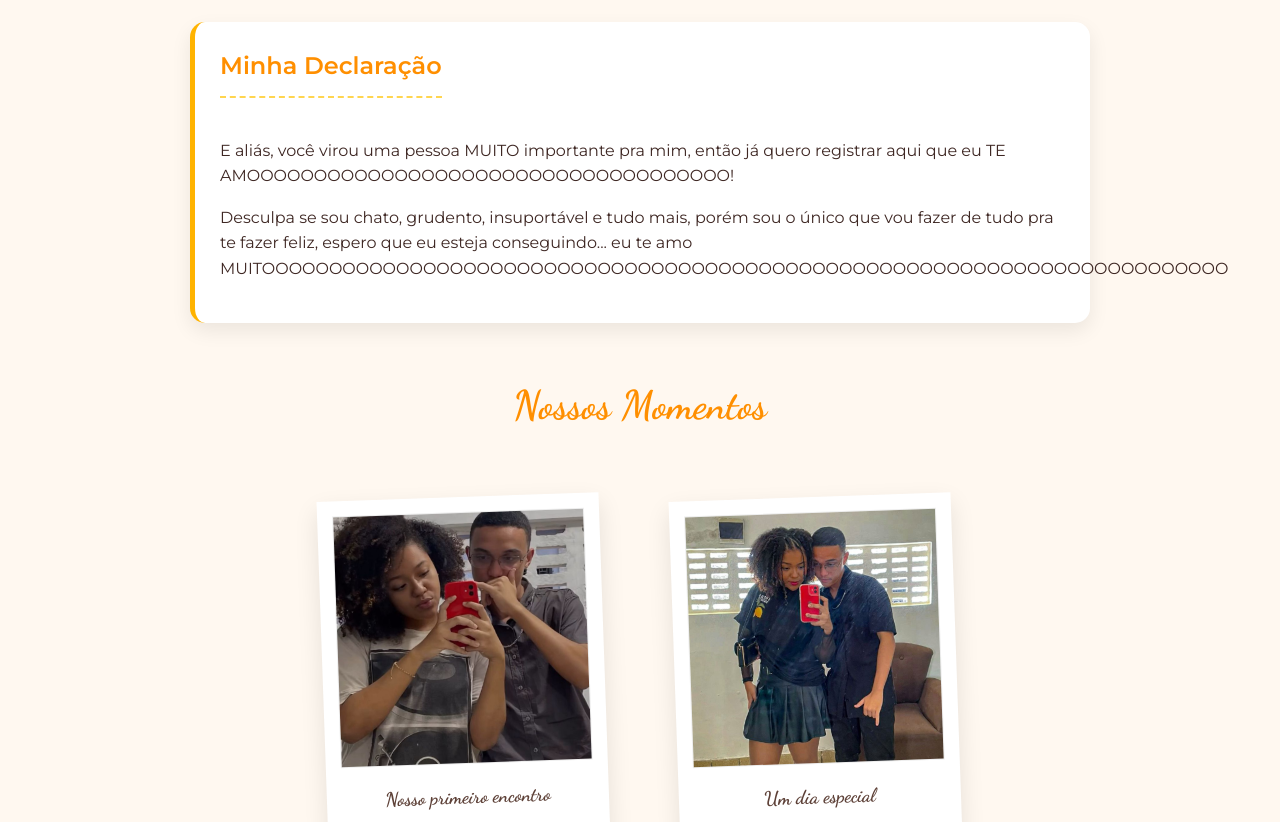
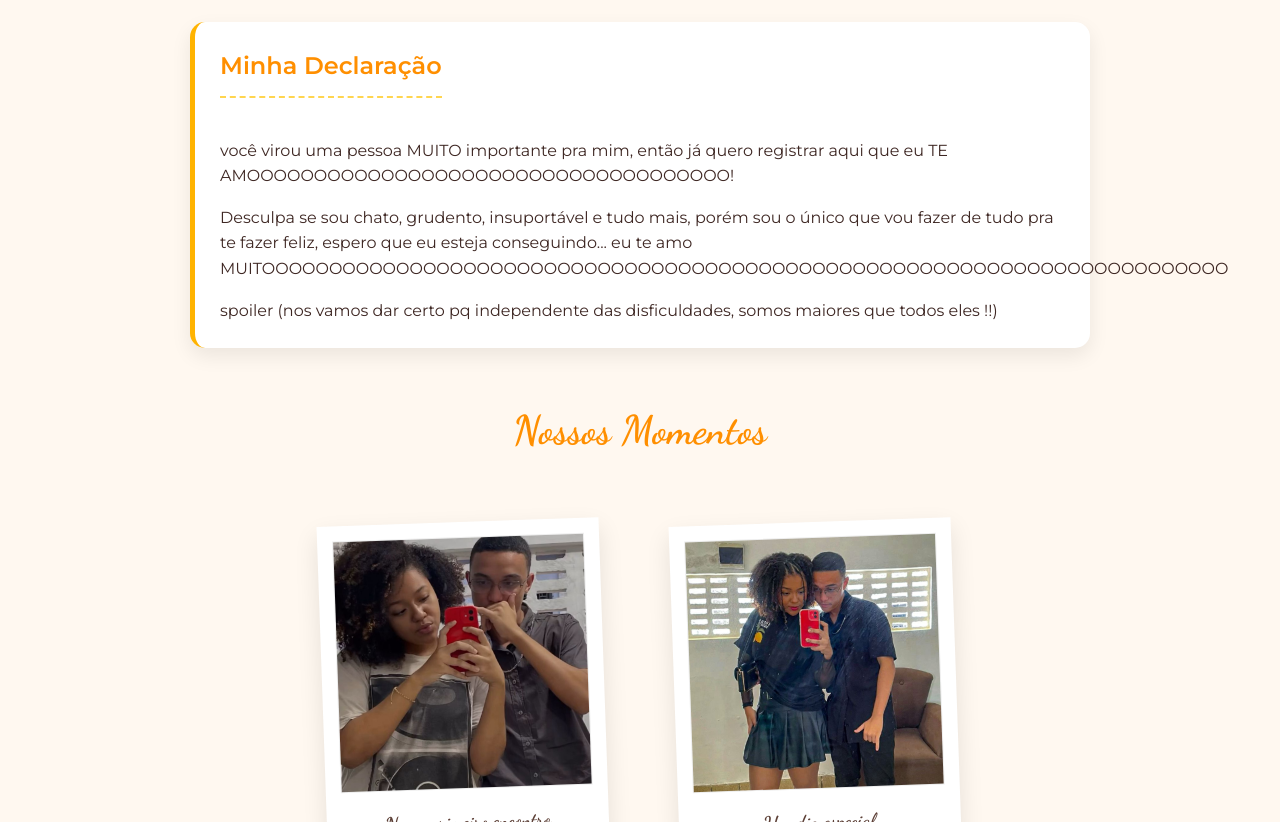
Before and after one commit to jeffinDev/4meses-, a plain HTML site: page index.html in a window 1280 px wide. Shown: the part 1740-2562 px from the top of the page. Drawn offline with Linux system fonts and the light colour scheme.

Commit message:
Update index.html

```diff
--- a/index.html
+++ b/index.html
@@ -505,8 +505,9 @@
 
         <div class="memory">
             <h3>Minha Declaração</h3>
-            <p>E aliás, você virou uma pessoa MUITO importante pra mim, então já quero registrar aqui que eu TE AMOOOOOOOOOOOOOOOOOOOOOOOOOOOOOOOOOOOO!</p>
+            <p>você virou uma pessoa MUITO importante pra mim, então já quero registrar aqui que eu TE AMOOOOOOOOOOOOOOOOOOOOOOOOOOOOOOOOOOOO!</p>
             <p>Desculpa se sou chato, grudento, insuportável e tudo mais, porém sou o único que vou fazer de tudo pra te fazer feliz, espero que eu esteja conseguindo... eu te amo MUITOOOOOOOOOOOOOOOOOOOOOOOOOOOOOOOOOOOOOOOOOOOOOOOOOOOOOOOOOOOOOOOOOOOOOOOO</p>
+        spoiler (nos vamos dar certo pq independente das disficuldades, somos maiores que todos eles !!)
         </div>
 
         <h2 style="font-family: 'Dancing Script', cursive; font-size: 2.5em; color: var(--primary-dark); margin-top: 50px;">Nossos Momentos</h2>
```
